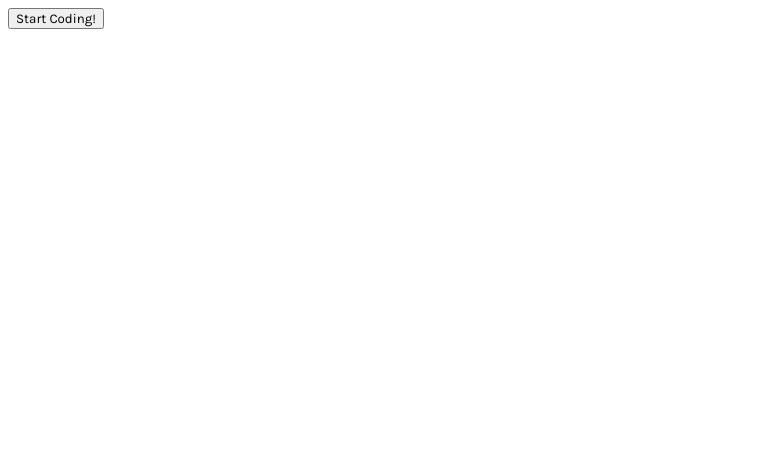
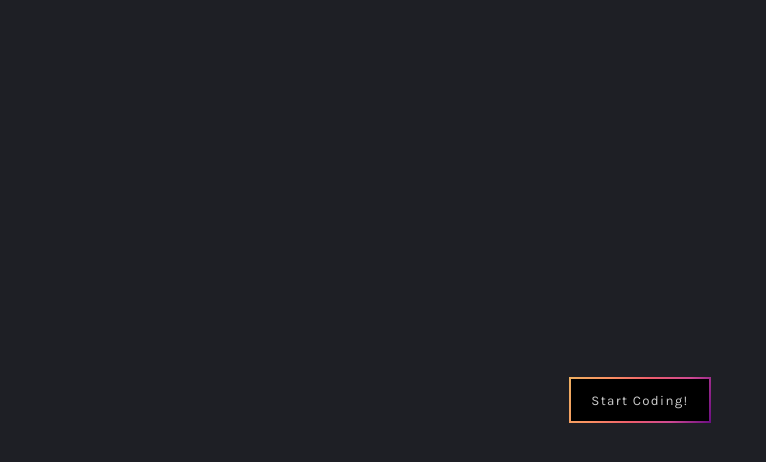
Before and after one commit to jeroalbusto/24-CSS-Projects, a plain HTML site: page colorFulBotton/exercise1.html in a window 1280 px wide. Shown: the whole page, without its empty margins (0-766 px from the left). Drawn offline with Linux system fonts and the light colour scheme.

Commit message:
se le agrego estilos al boton del primer ejercicio

```diff
--- a/colorFulBotton/exercise1.css
+++ b/colorFulBotton/exercise1.css
@@ -1,3 +1,52 @@
-*{
-  font-family: "Karla", sans-serif;
+html, body {
+    margin: 0;
+    padding: 0;
+    background-color: var(--body-bg);
+    font-family: var(--font-family);
 }
+
+:root {
+  --font-family: 'Karla', sans-serif;
+  --body-bg: #1E1F25;
+  --btn-bg: #000;
+  --btn-color: #cbcbcb;
+  --btn-color-hover: #fff;
+  --grad-color1: #eeaf61;
+  --grad-color2: #fb9062;
+  --grad-color3: #ee5d6c;
+  --grad-color4: #ce4993;
+  --grad-color5: #6a0d83;
+}
+
+.container{
+    display: flex;
+    justify-content: center;
+    align-items: center;
+    height: 100vh;
+}
+
+.button-border {
+    background: linear-gradient(115deg, #eeaf61,#fb9062, #ee5d6c, #ce4993, #6a0d83);
+    padding: 2px;
+}
+
+.button {
+    border: none;
+    background: var(--btn-bg);
+    color: var(--btn-color);
+    padding: 1em 1.5em;
+    font-family: inherit;
+    letter-spacing: .1em;
+    /* border-image: linear-gradient(115deg, #eeaf61,#fb9062, #ee5d6c, #ce4993, #6a0d83);
+    border-image-slice: 1; */
+    cursor: pointer;
+}
+
+.button-border:hover {
+    background: linear-gradient(230deg, #eeaf61,#fb9062, #ee5d6c, #ce4993, #6a0d83);;
+}
+
+.button-border:hover .button {
+    color: var(--btn-color-hover);
+    padding: 1.1em 1.6em;
+}
```
